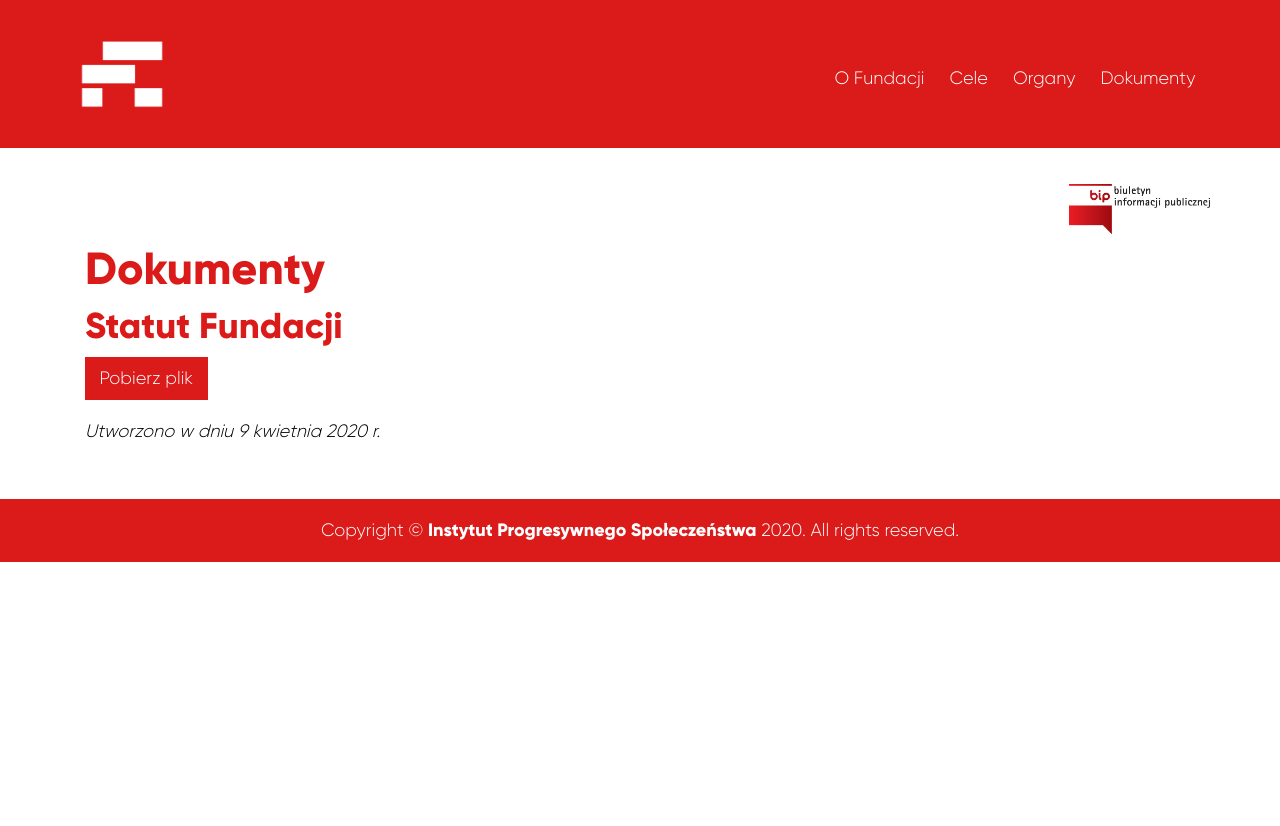
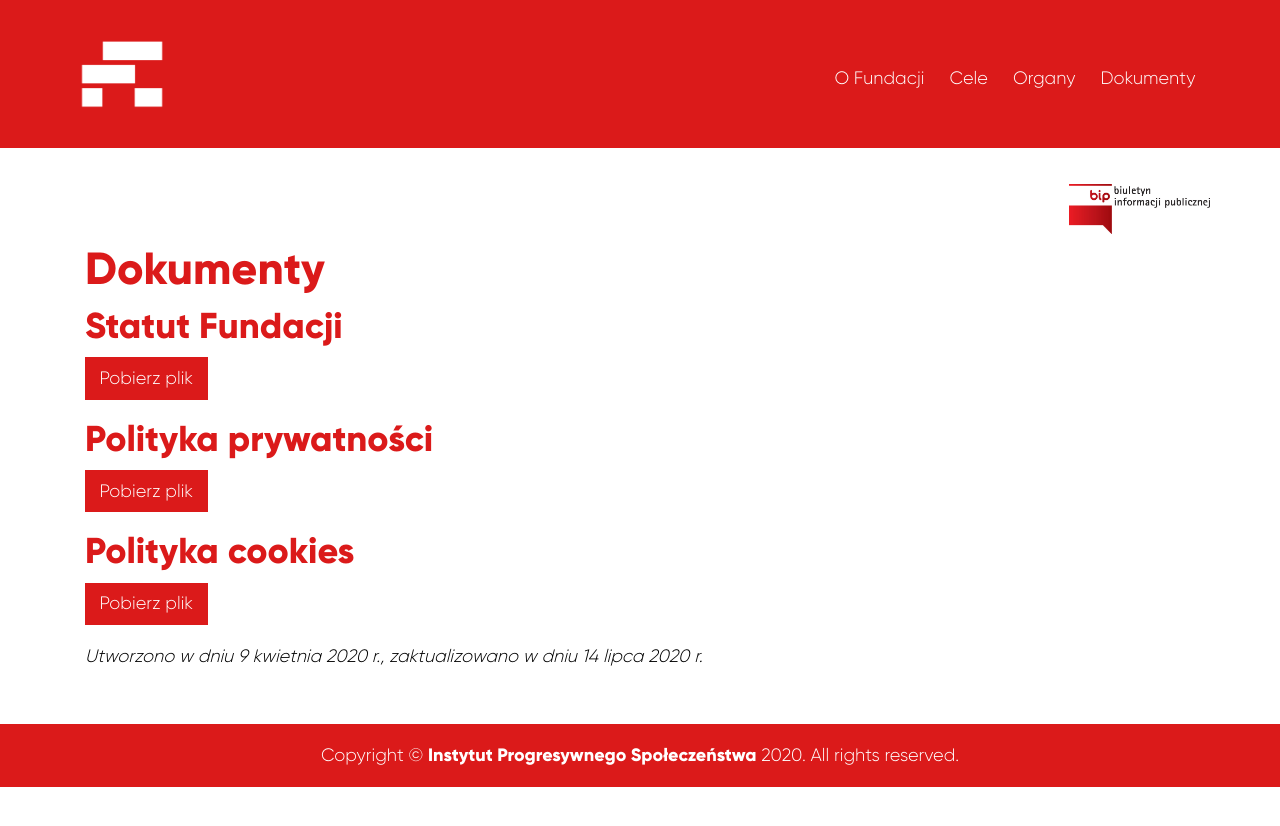
Before and after one commit to ipsplorg/board-page, a Jekyll site: the page built from docs.md, in a window 1280 px wide. Shown: the top 826 px of the page. Built offline with Jekyll 4.4.1, drawn with Linux system fonts in a browser that asks for light colours; nearby versions of some CDN libraries.

Commit message:
Add privacy policy and cookies policy

```diff
--- a/docs.md
+++ b/docs.md
@@ -8,4 +8,12 @@ layout: default
 
 [<button type="button" class="btn bg-red rounded-0">Pobierz plik</button>](/files/statut.pdf)
 
-*Utworzono w dniu 9 kwietnia 2020 r.*
+## Polityka prywatności
+
+[<button type="button" class="btn bg-red rounded-0">Pobierz plik</button>](/files/polityka-prywatnosci.pdf)
+
+## Polityka cookies
+
+[<button type="button" class="btn bg-red rounded-0">Pobierz plik</button>](/files/polityka-ciasteczek.pdf)
+
+*Utworzono w dniu 9 kwietnia 2020 r., zaktualizowano w dniu 14 lipca 2020 r.*
```
Also changed, not shown: 2 other files.
